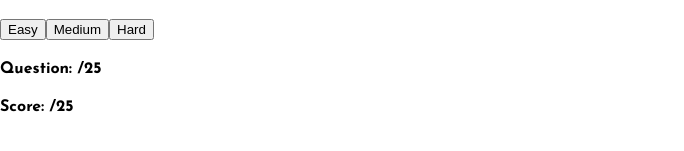
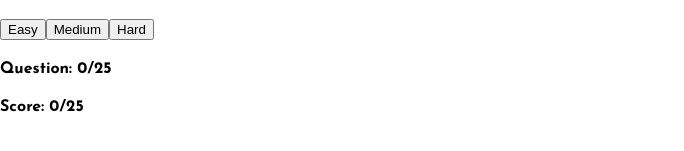
Before and after one commit to alakijaayo/react-united-quiz, a React app: page / in a window 1280 px wide. Shown: the part 645-796 px from the top of the page, without its empty margins (0-684 px from the left). Built offline with nearby package versions, Linux system fonts and the light colour scheme.

Commit message:
Major Changes
Trying to make some major changes to my application. Going to create a new branch as well to make sure that I don't mess with the master

```diff
--- a/src/App.js
+++ b/src/App.js
@@ -4,11 +4,21 @@ import Layout from './Components/Layout/layout';
 import Quiz from './Containers/Quiz/quiz';
 
 class App extends Component {
+  constructor(props) {
+    super(props)
+    this.state = {
+      number: 0,
+      score: 0,
+    }
+  }
+
   render() {
     return (
       <BrowserRouter>
         <div>
-          <Layout>
+          <Layout
+            number={this.state.number}
+            score={this.state.score}>
             <Quiz />
           </Layout>
         </div>
--- a/src/Components/Layout/layout.js
+++ b/src/Components/Layout/layout.js
@@ -2,8 +2,17 @@ import React, { Component } from 'react'
 import Aux from '../../HOC/aux';
 import classes from './layout.css';
 import Toolbar from '../Navigation/Toolbar/toolbar';
+import LowerToolbar from '../Navigation/LowerToolbar/lowerToolbar';
 
 class Layout extends Component {
+  constructor(props) {
+    super(props)
+    this.state = {
+      number: props.number,
+      score: props.score,
+    }
+  }
+
   render() {
     return(
       <Aux>
@@ -11,6 +20,10 @@ class Layout extends Component {
         <main className={classes.Content}>
           {this.props.children}
         </main>
+        <LowerToolbar
+          number={this.state.number}
+          score={this.state.score}
+        />
       </Aux>
     )
   }
--- a/src/Containers/Correct/correct.js
+++ b/src/Containers/Correct/correct.js
@@ -1,12 +1,10 @@
 import React, { Component } from 'react';
-import LowerToolbar from '../../Components/Navigation/LowerToolbar/lowerToolbar';
 
 class Correct extends Component {
   render() {
     return (
       <div>
         <h1>Correct!</h1>
-        <LowerToolbar />
       </div>
     )
   }
--- a/src/Containers/Introduction/introduction.js
+++ b/src/Containers/Introduction/introduction.js
@@ -3,7 +3,6 @@ import Aux from '../../HOC/aux';
 import Welcome from '../../Components/Homepage/Welcome/welcome';
 import Description from '../../Components/Homepage/Description/description';
 import LevelChoices from '../../Components/Homepage/LevelChoices/levelChoices';
-import LowerToolbar from '../../Components/Navigation/LowerToolbar/lowerToolbar';
 
 class Introduction extends Component {
   render () {
@@ -12,7 +11,6 @@ class Introduction extends Component {
           <Welcome />
           <Description />
           <LevelChoices />
-          <LowerToolbar />
         </Aux>
     )
   }
--- a/src/Containers/Wrong/wrong.js
+++ b/src/Containers/Wrong/wrong.js
@@ -1,12 +1,10 @@
 import React, { Component } from 'react';
-import LowerToolbar from '../../Components/Navigation/LowerToolbar/lowerToolbar';
 
 class Wrong extends Component {
   render() {
     return (
       <div>
         <h1>Unlucky</h1>
-        <LowerToolbar />
       </div>
     )
   }
```
Also changed, not shown: 1 other file (tests, documents, lock files or other folders).
